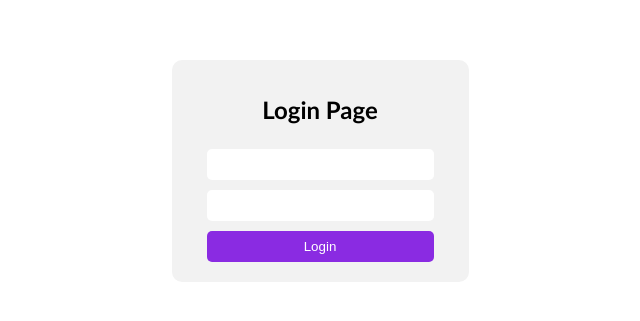
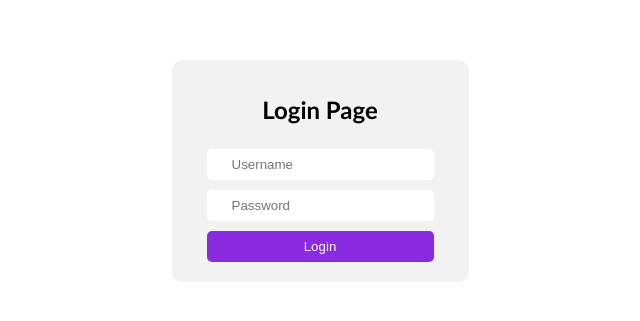
Before and after one commit to cmracar/react-auth-with-hoc-and-context, a React (Create React App) app: page /login in a window 1280 px wide. Shown: the part 229-550 px from the top of the page, without its empty margins (320-960 px from the left). Built offline with nearby package versions, Linux system fonts and the light colour scheme.

Commit message:
update form placeholder

```diff
--- a/src/pages/Login/Login.tsx
+++ b/src/pages/Login/Login.tsx
@@ -23,8 +23,8 @@ const Login = () => {
                         <h2>Login Page</h2>
                     </div>
                     <div className="form">
-                        <input type="text" onChange={(e) => setFormData({ ...formData, username: e.target.value })} defaultValue={formData?.username} name="username" />
-                        <input type="password" onChange={(e) => setFormData({ ...formData, password: e.target.value })} defaultValue={formData?.password} name="password" />
+                        <input type="text" onChange={(e) => setFormData({ ...formData, username: e.target.value })} placeholder={"Username"} defaultValue={formData?.username} name="username" />
+                        <input type="password" onChange={(e) => setFormData({ ...formData, password: e.target.value })} placeholder={"Password"} defaultValue={formData?.password} name="password" />
                         <button onClick={handleLogin}>Login</button>
                     </div>
                 </div>
```
